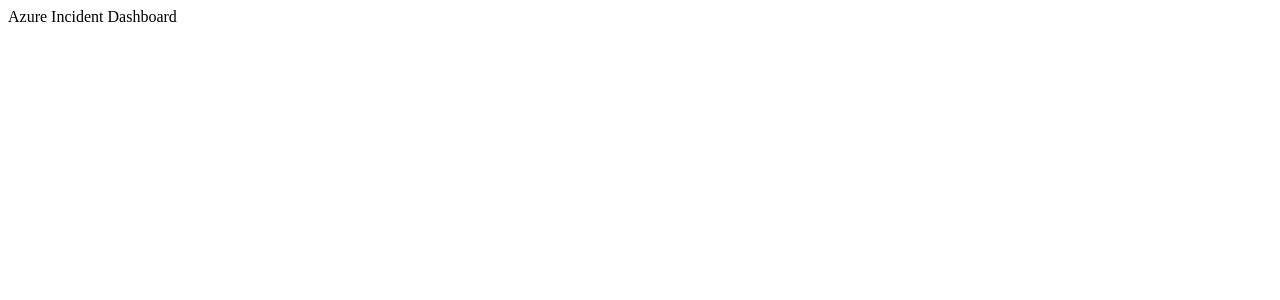
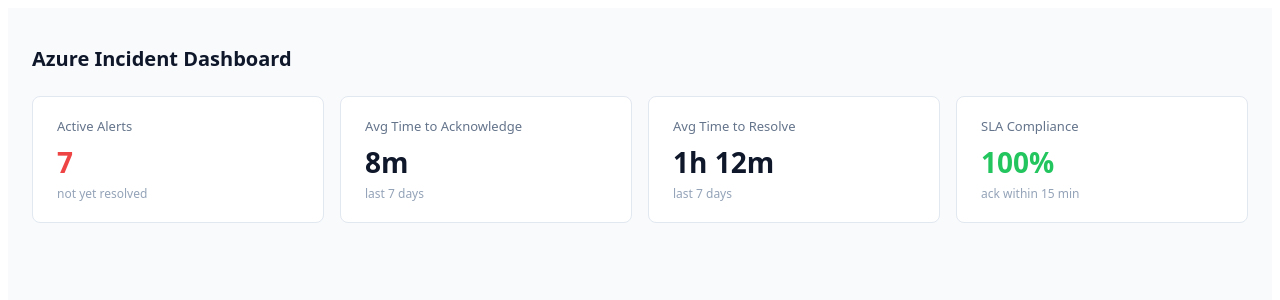
Before and after one commit to tdberg21/azure-incident-dashboard, a React (Vite) app: page / in a window 1280 px wide. Shown: the top 300 px of the page. Built offline with nearby package versions, Linux system fonts and the light colour scheme.

Commit message:
feat: MetricCards component with live mock data

```diff
--- a/src/App.jsx
+++ b/src/App.jsx
@@ -1,5 +1,43 @@
+import { mockAlerts, mockTimelineData } from "./api/mockData";
+import {
+  calculateMTTR,
+  calculateMTTA,
+  calculateSLACompliance,
+} from "./utils/formatters";
+import MetricCards from "./components/MetricCards/MetricCards";
+
 function App() {
-  return <div>Azure Incident Dashboard</div>;
+  const activeAlerts = mockAlerts.filter((a) => a.status !== "Resolved");
+
+  const metrics = {
+    activeCount: activeAlerts.length,
+    mtta: calculateMTTA(mockAlerts),
+    mttr: calculateMTTR(mockAlerts),
+    sla: calculateSLACompliance(mockAlerts),
+  };
+
+  return (
+    <div
+      style={{
+        fontFamily: "system-ui, sans-serif",
+        padding: "24px",
+        background: "#f8fafc",
+        minHeight: "100vh",
+      }}
+    >
+      <h1
+        style={{
+          fontSize: "20px",
+          fontWeight: "600",
+          color: "#0f172a",
+          marginBottom: "24px",
+        }}
+      >
+        Azure Incident Dashboard
+      </h1>
+      <MetricCards metrics={metrics} />
+    </div>
+  );
 }
 
 export default App;
--- /dev/null
+++ b/src/components/MetricCards/MetricCards.jsx
@@ -0,0 +1,57 @@
+// src/components/MetricCards/MetricCards.jsx
+
+function MetricCard({ label, value, subtitle, valueColor }) {
+  return (
+    <div style={{
+      background: '#ffffff',
+      border: '1px solid #e2e8f0',
+      borderRadius: '8px',
+      padding: '20px 24px',
+      flex: '1',
+      minWidth: '160px'
+    }}>
+      <div style={{ fontSize: '13px', color: '#64748b', fontWeight: '500', marginBottom: '8px' }}>
+        {label}
+      </div>
+      <div style={{ fontSize: '28px', fontWeight: '700', color: valueColor ?? '#0f172a' }}>
+        {value}
+      </div>
+      {subtitle && (
+        <div style={{ fontSize: '12px', color: '#94a3b8', marginTop: '4px' }}>
+          {subtitle}
+        </div>
+      )}
+    </div>
+  )
+}
+
+function MetricCards({ metrics }) {
+  return (
+    <div style={{ display: 'flex', gap: '16px', marginBottom: '24px', flexWrap: 'wrap' }}>
+      <MetricCard
+        label="Active Alerts"
+        value={metrics.activeCount}
+        subtitle="not yet resolved"
+        valueColor={metrics.activeCount > 5 ? '#ef4444' : '#f97316'}
+      />
+      <MetricCard
+        label="Avg Time to Acknowledge"
+        value={metrics.mtta}
+        subtitle="last 7 days"
+      />
+      <MetricCard
+        label="Avg Time to Resolve"
+        value={metrics.mttr}
+        subtitle="last 7 days"
+      />
+      <MetricCard
+        label="SLA Compliance"
+        value={metrics.sla}
+        subtitle="ack within 15 min"
+        valueColor="#22c55e"
+      />
+    </div>
+  )
+}
+
+export default MetricCards
```
